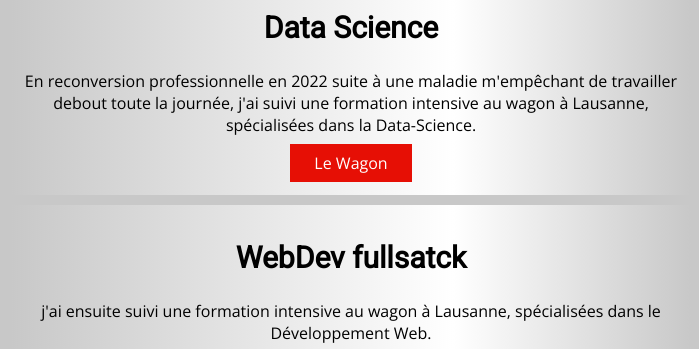
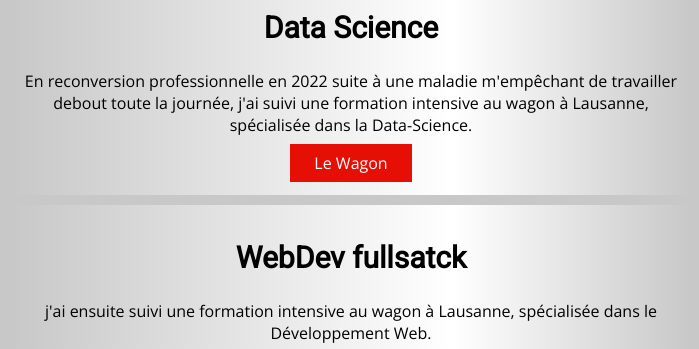
Before and after one commit to msynthese/profile, a plain HTML site: page index.html in a window 1280 px wide. Shown: the part 415-764 px from the top of the page, 289-988 px from the left. Drawn offline with nearby package versions, Linux system fonts and the light colour scheme; a web font is replaced by a local one.

```diff
--- a/index.html
+++ b/index.html
@@ -26,12 +26,12 @@
     <div class="card" id="data">
       <h2>Data Science</h2>
       <p>En reconversion professionnelle en 2022 suite à une maladie m'empêchant de travailler debout toute la journée,
-        j'ai suivi une formation intensive au wagon à Lausanne, spécialisées dans la Data-Science.</p>
+        j'ai suivi une formation intensive au wagon à Lausanne, spécialisée dans la Data-Science.</p>
       <a href="https://www.lewagon.com/data-science-course/full-time" target="_blank" class="btn">Le Wagon</a>
     </div>
     <div class="card" id="webdev">
       <h2>WebDev fullsatck</h2>
-      <p>j'ai ensuite suivi une formation intensive au wagon à Lausanne, spécialisées dans le Développement Web.</p>
+      <p>j'ai ensuite suivi une formation intensive au wagon à Lausanne, spécialisée dans le Développement Web.</p>
       <a href="https://www.lewagon.com/web-development-course/full-time" target="_blank" class="btn">Le Wagon</a>
     </div>
     <div class="card">
```
